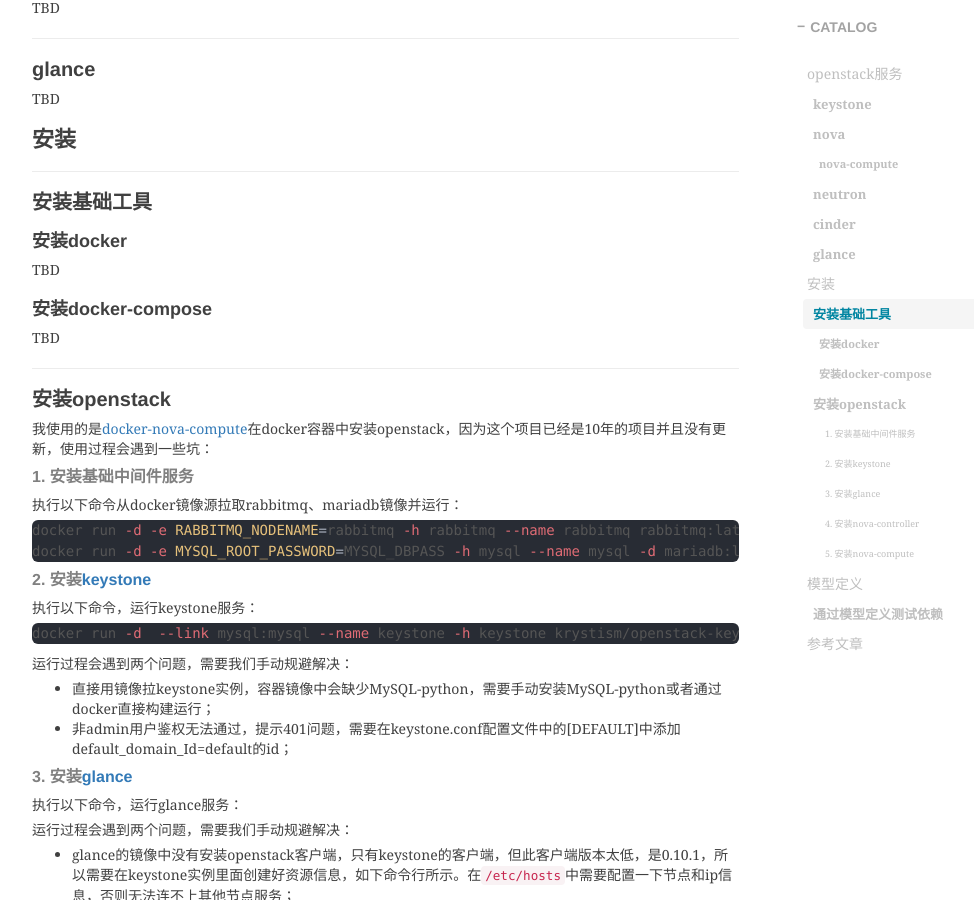
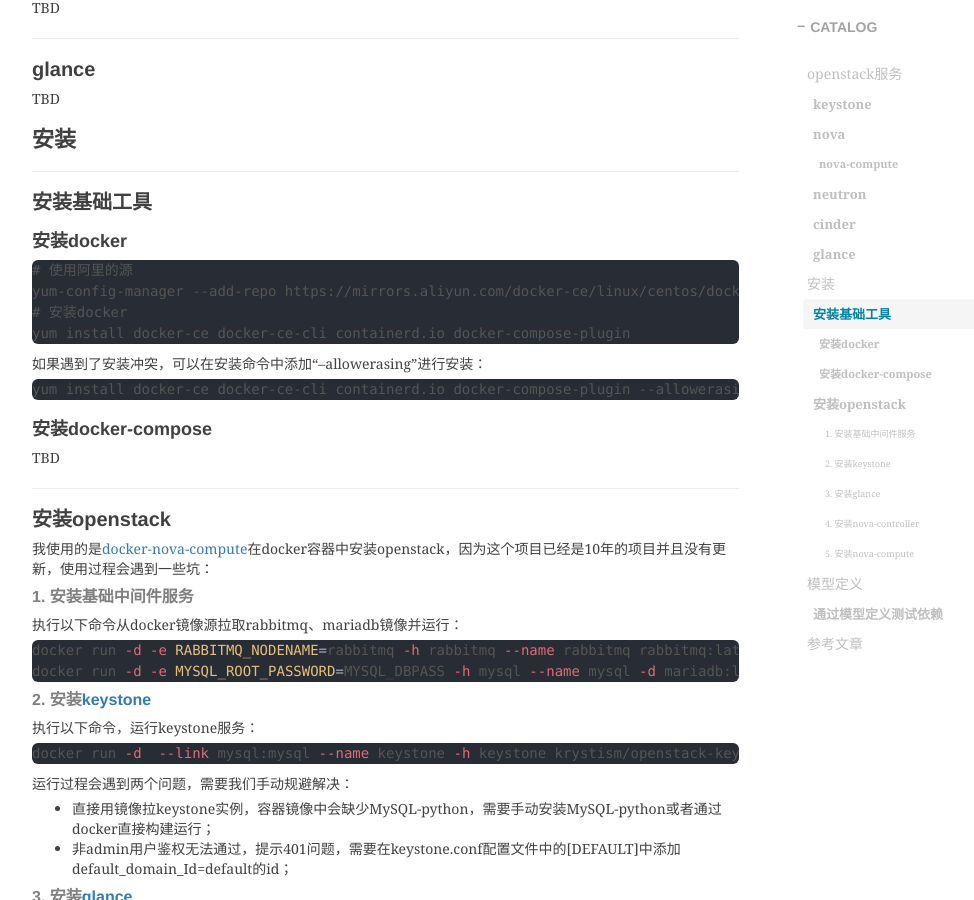
Before and after one commit to shihai1991/shihai1991.github.io, a Jekyll site: the page built from _posts/2024-01-15-在docker上运行nova-compute.md, in a window 1280 px wide and 900 px high, scrolled down 3532 px. Shown: the whole window, without its empty margins (233-1207 px from the left). Built offline with Jekyll 4.4.1, drawn with Linux system fonts in a browser that asks for light colours; nearby versions of some CDN libraries; comment, search, counter and statistics services are not loaded.

Commit message:
Update 2024-01-15-在docker上运行nova-compute.md

````diff
--- a/_posts/2024-01-15-在docker上运行nova-compute.md
+++ b/_posts/2024-01-15-在docker上运行nova-compute.md
@@ -91,7 +91,17 @@
 ## 安装基础工具
 
 ### 安装docker
-TBD
+```
+# 使用阿里的源
+yum-config-manager --add-repo https://mirrors.aliyun.com/docker-ce/linux/centos/docker-ce.repo
+# 安装docker
+yum install docker-ce docker-ce-cli containerd.io docker-compose-plugin
+```
+如果遇到了安装冲突，可以在安装命令中添加“--allowerasing”进行安装：
+```
+yum install docker-ce docker-ce-cli containerd.io docker-compose-plugin --allowerasing
+```
+
 ### 安装docker-compose
 TBD
 
@@ -181,3 +191,4 @@
 - [Nova hypervisors](https://github.com/openstack/nova/blob/master/doc/source/admin/configuration/hypervisors.rst)
 - [devstack: Fake virt driver](https://docs.openstack.org/devstack/latest/guides/nova.html#fake-virt-driver)
 - [nova与neutron交互的细节分析](https://www.jianshu.com/p/fc8ecdf11ec8)
+- [安装docker](https://www.runoob.com/docker/centos-docker-install.html)
````
